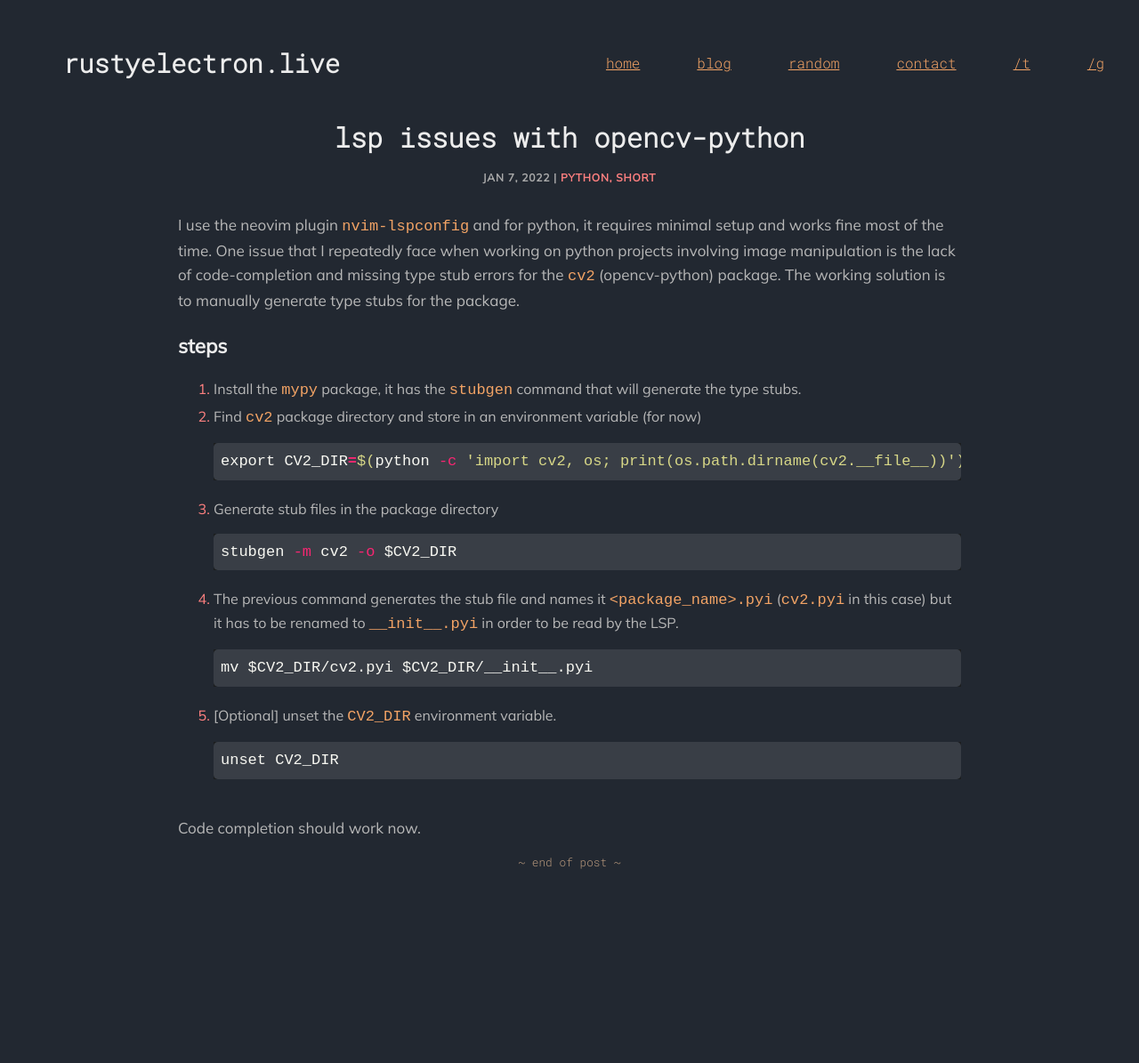
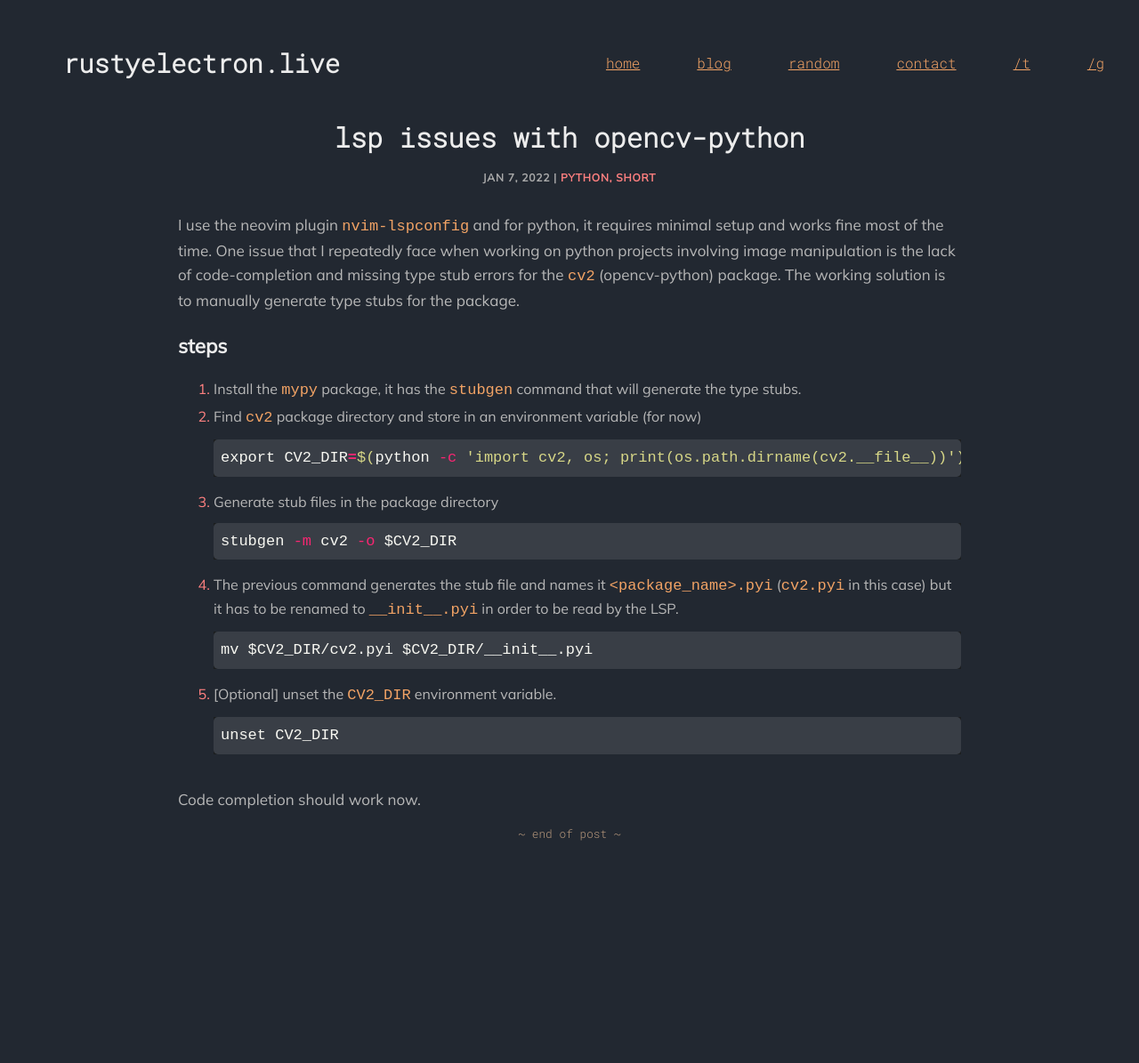
Before and after one commit to rusty-electron/rusty-electron.github.io, a Jekyll site: the page built from blog/_posts/2022-01-08-lsp-issues-with-opencv-python.md, in a window 1280 px wide. Shown: the whole page at 89% size. Built offline with Jekyll 4.4.1, drawn with Linux system fonts in a browser that asks for light colours; after the commit the page ends 1163 px from its top, so only the background shows below that.

Commit message:
update css: box-sizing

```diff
--- a/assets/css/styles.css
+++ b/assets/css/styles.css
@@ -1,5 +1,10 @@
 @import url('https://fonts.googleapis.com/css2?family=Roboto+Mono:ital,wght@0,300;1,300&display=swap');
 @import url('https://fonts.googleapis.com/css2?family=Mulish:ital@0;1&display=swap');
+
+* {
+	box-sizing: border-box;
+}
+
 html {
 	max-width: 1250px;
 	margin-left: auto;
@@ -245,6 +250,14 @@
 	color:rgb(202, 105, 105);
 }
 
+li p {
+	margin: 12px 0;
+}
+
+pre.highlight {
+	margin: 12px 0;
+}
+
 /* for small screens*/
 @media screen and (max-width: 600px) {
 	.time-ago{
```
Also changed, not shown: blog/_posts/2022-03-27-installing-a-second-linux-kernel.md (+0 -1 lines).
